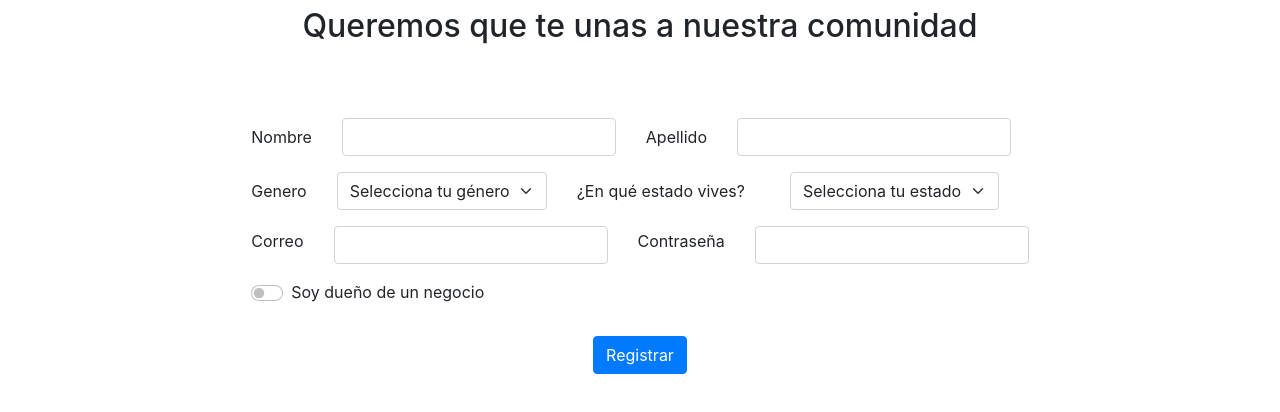
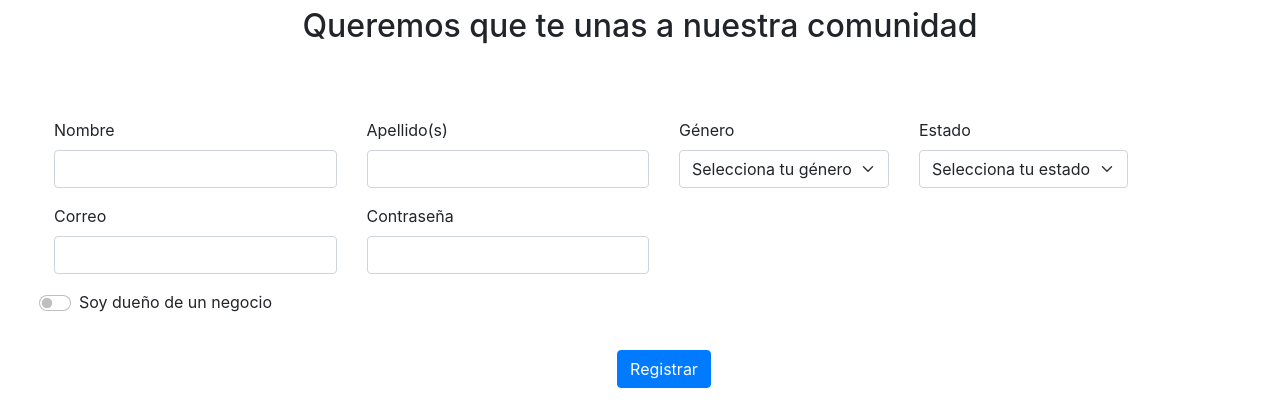
Before and after one commit to RafaelASantosTrujillo/aquiesta, a React (Create React App) app: page /register in a window 1280 px wide. Shown: the part 285-697 px from the top of the page. Built offline with nearby package versions, Linux system fonts and the light colour scheme.

Commit message:
Añadiendo handler a Register

```diff
--- a/src/components/Register.jsx
+++ b/src/components/Register.jsx
@@ -1,58 +1,199 @@
-import React, { useEffect, useState } from "react";
+import React, { useState } from "react";
 import Commerce from "./Commerce";
 
-function Register() {
-    const [form,setForm] = useState({
-        name:'',
-        lastname:'',
-        gender:'',
-        state:'',
-        mail:'',
-        password:'',
-    });
-    const [checkbox,setCheckbox] = useState(true);
+let states = [
+    {
+        label: "Aguascalientes",
+        key: 'Aguascalientes',
+        value: 'Aguascalientes'
+    }, {
+        label: "Baja California",
+        key: 'Baja California',
+        value: 'Baja California'
+    }, {
+        label: "Campeche",
+        key: 'Campeche',
+        value: 'Campeche'
+    }, {
+        label: "Chiapas",
+        key: 'Chiapas',
+        value: 'Chiapas'
+    }, {
+        label: "Chihuahuas",
+        key: 'Chihuahua',
+        value: 'Chihuahua'
+    }, {
+        label: "Ciudad de México",
+        key: 'Ciudad de México',
+        value: 'Ciudad de México'
+    }, {
+        label: "Coahuila",
+        key: 'Coahuila',
+        value: 'Coahuila'
+    }, {
+        label: "Colima",
+        key: 'Colima',
+        value: 'Colima'
+    }, {
+        label: "Durango",
+        key: 'Durango',
+        value: 'Durango'
+    }, {
+        label: "Estado de México",
+        key: 'Estado de México',
+        value: 'Estado de México'
+    }, {
+        label: "Guanajuato",
+        key: 'Guanajuato',
+        value: 'Guanajuato'
+    }, {
+        label: "Guerrero",
+        key: 'Guerrero',
+        value: 'Guerrero'
+    }, {
+        label: "Hidalgo",
+        key: 'Hidalgo',
+        value: 'Hidalgo'
+    }, {
+        label: "Jalisco",
+        key: 'Jalisco',
+        value: 'Jalisco'
+    }, {
+        label: "Michoacán",
+        key: 'Michoacán',
+        value: 'Michoacán'
+    }, {
+        label: "Morelos",
+        key: 'Morelos',
+        value: 'Morelos'
+    }, {
+        label: "Nayarit",
+        key: 'Nayarit',
+        value: 'Nayarit'
+    }, {
+        label: "Nuevo León",
+        key: 'Nuevo León',
+        value: 'Nuevo León'
+    }, {
+        label: "Oaxaca",
+        key: 'Oaxaca',
+        value: 'Oaxaca'
+    }, {
+        label: "Puebla",
+        key: 'Puebla',
+        value: 'Puebla'
+    }, {
+        label: "Querétaro",
+        key: 'Querétaro',
+        value: 'Querétaro'
+    }, {
+        label: "Quintana Roo",
+        key: 'Quintana Roo',
+        value: 'Quintana Roo'
+    }, {
+        label: "San Luis Potosí",
+        key: 'San Luis Potosí',
+        value: 'San Luis Potosí'
+    }, {
+        label: "Sinaloa",
+        key: 'Sinaloa',
+        value: 'Sinaloa'
+    }, {
+        label: "Sonora",
+        key: 'Sonora',
+        value: 'Sonora'
+    }, {
+        label: "Tabasco",
+        key: 'Tabasco',
+        value: 'Tabasco'
+    }, {
+        label: "Tamaulipas",
+        key: 'Tamaulipas',
+        value: 'Tamaulipas'
+    }, {
+        label: "Tlaxcala",
+        key: 'Tlaxcala',
+        value: 'Tlaxcala'
+    }, {
+        label: "Veracruz",
+        key: 'Veracruz',
+        value: 'Veracruz'
+    }, {
+        label: "Yucatán",
+        key: 'Yucatán',
+        value: 'Yucatán'
+    }, {
+        label: "Zacatecas",
+        key: 'Zacatecas',
+        value: 'Zacatecas'
+    }
+]
 
-    const [isSubmitting,setSubmitting] =useState(false);
+let formElements = [
+    {
+        label: "Nombre",
+        key: 'name',
+        type: 'text'
+    }, {
+        label: "Apellido(s)",
+        key: 'lastname',
+        type: 'text'
+    },
+    {
+        label: "Género",
+        key: 'gender',
+        type: 'select'
+    }, {
+        label: "Estado",
+        key: 'state',
+        type: 'select'
+    },
+    {
+        label: "Correo",
+        key: 'mail',
+        type: 'mail'
+    }, {
+        label: "Contraseña",
+        key: 'password',
+        type: 'password'
+    }, {
+        label: "Soy dueño de un negocio",
+        key: 'type',
+        type: 'checkbox'
+    }
+]
 
 
-    useEffect( ()=>{
-        setSubmitting(true);
 
+
+function Register() {
+    const [formData, setFormData] = useState({})
+    const [formState, setFormState] = useState({})
+
+    const handleChange = (value, key) => {
+        setFormData({ ...formData, ...{ [key]: value } });
+    }
+    const submit = () => {
+        if (isFormInValid()) {
+            return
+        }
+        alert(JSON.stringify(formData))
+    }
+
+    const isFormInValid = () => {
+        let returnValue = false;
+        formElements.forEach(formElement => {
+            if (formData[formElement.key] === undefined) {
+                alert(formElement.label + " is missing");
+                returnValue = true
+            }
         })
 
-
-    const handleChange = (e) => {
-        setForm({
-            ...form,
-            [e.target.name]: e.target.value
-        });
-        //false para cuando si es el negocio
-        //true para usuario normal
-        setCheckbox(!checkbox);
-    };
+        return returnValue
+    }
 
 
-    const validate = () => {
-        let err ={};
-        if(!form.name){
-            err.name= 'Nombre es un campo requerido'
-        }
-        return err;
-    }
 
-    const showError = (errObj) => {
-        let errMsg='';
-
-        for(let err in errObj){
-            errMsg += `${errObj[err]}. `;
-
-        }
-
-        alert(`Errors ${errMsg}`);
-    }
-
-    console.log(form);
-    console.log(checkbox);
     return (
         <React.Fragment>
             <div className="pt-3 mb-3 container-fluid d-flex flex-column">
@@ -62,250 +203,87 @@ function Register() {
                 <div className="mb-3 d-flex justify-content-center">
                     <h2>Queremos que te unas a nuestra comunidad</h2>
                 </div>
-                <div className="pt-5 container-fluid d-flex justify-content-center">
-                    <form>
-                        <div className="mb-3">
-                            <div className="row g-3 d-flex flex-row align-items-center">
-                                <div className="col-auto">
+                <div className="m-4 pt-4 container-fluid d-flex justify-content-center">
+                    <form className="row g-3 d-flex flex-row" novalidate>
+                        {formElements.map(formElement => {
+                            if (formElement.type === "select" && formElement.key === "gender") {
+                                return <div className="g-3 col-auto">
                                     <label
-                                        for="nameRegister"
-                                        class="col-form-label"
-                                    >
-                                        Nombre
+                                        for={formData[formElement.label]}
+                                        className="form-label">
+                                        {formElement.label}
                                     </label>
-                                </div>
-                                <div className="col-auto">
-                                    <input
-                                        type="text"
-                                        name="name"
-                                        className="form-control"
-                                        onChange={handleChange}
-                                        required
-                                    />
-                                    <div className="invalid-feedback">
-                                        El campo debe ser llenado
-                                    </div>
-                                </div>
-                                <div className="col-auto">
-                                    <label
-                                        for="lastNameRegister"
-                                        class="col-form-label"
-                                    >
-                                        Apellido
-                                    </label>
-                                </div>
-                                <div className="col-auto">
-                                    <input
-                                        type="text"
-                                        name="lastname"
-                                        className="form-control"
-                                        onChange={handleChange}
-                                        required
-                                    />
-                                </div>
-                            </div>
-                        </div>
-                        <div className="mb-3">
-                            <div className="row g-3 d-flex flex-row align-items-center">
-                                <div className="col-auto">
-                                    <label
-                                        for="genderRegister"
-                                        class="col-form-label"
-                                    >
-                                        Genero
-                                    </label>
-                                </div>
-                                <div className="col-auto">
-                                    <select
-                                    className="form-select"
-                                    name="gender"
-                                    onChange={handleChange}
-                                    required>
-                                        <option selected>
-                                            Selecciona tu género
-                                        </option>
-                                        <option value="1">Masculino</option>
-                                        <option value="2">Femenino</option>
+                                    <select onChange={(e) => {
+                                        handleChange(e.target.value, formElement.key)
+                                    }}
+                                        className="form-select">
+                                        <option value="" key="" selected>Selecciona tu género</option>
+                                        <option value="femenino" key="femenino"> Femenino </option>
+                                        <option value="masculino" key="masculino">Masculino</option>
                                     </select>
                                 </div>
-                                <div className="col-auto">
+                            } else if (formElement.type === "select" && formElement.key === "state") {
+                                return <div className="col-auto">
                                     <label
-                                        for="stateRegister"
-                                        class="col-form-label"
+                                        className="form-label">
+                                        {formElement.label}
+                                    </label>
+                                    <select onChange={(e) => {
+                                        handleChange(e.target.value, formElement.key)
+                                    }}
+                                        className="form-select">
+                                        <option value="" key="" selected>Selecciona tu estado</option>
+                                        {
+                                            states.map(state => {
+                                                return <option
+                                                    value={state.value}
+                                                    key={state.key}
                                                 >
-                                        ¿En qué estado vives?
-                                    </label>
-                                </div>
-                                <div className="col-auto">
-                                    <div className="col-auto">
-                                        <select
-                                            className="form-select"
-                                            name="state"
-                                            onChange={handleChange}
-                                            required
-                                        >
-                                            <option selected>
-                                                Selecciona tu estado
+                                                    {state.label}
                                                 </option>
-                                            <option value="Aguascalientes">
-                                                Aguascalientes
-                                            </option>
-                                            <option value="Baja California">
-                                                Baja California
-                                            </option>
-                                            <option value="Baja California Sur">
-                                                Baja California Sur
-                                            </option>
-                                            <option value="Campeche">
-                                                Campeche
-                                            </option>
-                                            <option value="Chiapas">
-                                                Chiapas
-                                            </option>
-                                            <option value="Chihuahua">
-                                                Chihuahua
-                                            </option>
-                                            <option value="CDMX">
-                                                Ciudad de México
-                                            </option>
-                                            <option value="Coahuila">
-                                                Coahuila
-                                            </option>
-                                            <option value="Colima">
-                                                Colima
-                                            </option>
-                                            <option value="Durango">
-                                                Durango
-                                            </option>
-                                            <option value="Estado de Mexico">
-                                                Estado de México
-                                            </option>
-                                            <option value="Guanajuato">
-                                                Guanajuato
-                                            </option>
-                                            <option value="Guerrero">
-                                                Guerrero
-                                            </option>
-                                            <option value="Hidalgo">
-                                                Hidalgo
-                                            </option>
-                                            <option value="Jalisco">
-                                                Jalisco
-                                            </option>
-                                            <option value="Michoacan">
-                                                Michoacán
-                                            </option>
-                                            <option value="Morelos">
-                                                Morelos
-                                            </option>
-                                            <option value="Nayarit">
-                                                Nayarit
-                                            </option>
-                                            <option value="Nuevo Leon">
-                                                Nuevo León
-                                            </option>
-                                            <option value="Oaxaca">
-                                                Oaxaca
-                                            </option>
-                                            <option value="Puebla">
-                                                Puebla
-                                            </option>
-                                            <option value="Queretaro">
-                                                Querétaro
-                                            </option>
-                                            <option value="Quintana Roo">
-                                                Quintana Roo
-                                            </option>
-                                            <option value="San Luis Potosi">
-                                                San Luis Potosí
-                                            </option>
-                                            <option value="Sinaloa">
-                                                Sinaloa
-                                            </option>
-                                            <option value="Sonora">
-                                                Sonora
-                                            </option>
-                                            <option value="Tabasco">
-                                                Tabasco
-                                            </option>
-                                            <option value="Tamaulipas">
-                                                Tamaulipas
-                                            </option>
-                                            <option value="Tlaxcala">
-                                                Tlaxcala
-                                            </option>
-                                            <option value="Veracruz">
-                                                Veracruz
-                                            </option>
-                                            <option value="Yucatan">
-                                                Yucatán
-                                            </option>
-                                            <option value="Zacatecas">
-                                                Zacatecas
-                                            </option>
+                                            })
+                                        }
                                     </select>
                                 </div>
-                                </div>
-                            </div>
-                        </div>
-                        <div className="mb-3">
-                            <div className="row g-3 d-flex flex-row align-items-center">
-                                <div className="col-auto">
-                                    <label
-                                        for="emailRegister"
-                                        className="form-label"
-                                    >
-                                        Correo
-                                    </label>
-                                </div>
-                                <div className="col-auto">
-                                    <input
-                                        type="email"
-                                        className="form-control"
-                                        name="mail"
-                                        onChange={handleChange}
-                                        required
-                                    />
-                                </div>
-                                <div className="col-auto">
-                                    <label
-                                        for="passwordRegister"
-                                        className="form-label"
-                                    >
-                                        Contraseña
-                                    </label>
-                                </div>
-                                <div className="col-auto">
-                                    <input
-                                        type="password"
-                                        className="form-control"
-                                        name="password"
-                                        onChange={handleChange}
-                                        required
-                                    />
-                                </div>
-                            </div>
-                        </div>
-                        <div className="mb-3">
-                            <div className="form-check">
+                            } else if (formElement.type === "checkbox") {
+                                return <div className="form-check">
                                     <div className="form-check form-switch">
                                         <input
                                             className="form-check-input"
-                                        type="checkbox"
-                                        name="checkbox"
-                                        onClick={handleChange}
+                                            type={formElement.type}
+                                            key={formElement.key}
                                         />
                                         <label
                                             className="form-check-label"
-                                        for="flexSwitchCheckDefault"
                                         >
-                                        Soy dueño de un negocio
+                                            {formElement.label}
                                         </label>
                                     </div>
                                 </div>
+                            }
+                            else {
+                                return <div className="col-md-3">
+                                    <label
+                                        className="form-label">
+                                        {formElement.label}
+                                    </label>
+                                    <input
+                                        className="form-control"
+                                        type={formData[formElement.type]}
+                                        value={formData[formElement.key]}
+                                        onChange={(e) => {
+                                            handleChange(e.target.value, formElement.key)
+                                        }}
+                                    />
                                 </div>
+                            }
+                        })}
                         <div className="pt-3 d-flex flex-row justify-content-center">
-                            <button type="submit" className="btn btn-primary">
+                            <button type="submit" className="btn btn-primary" onClick={
+                                (e) => {
+                                    e.preventDefault();
+                                    submit()
+                                }}>
                                 Registrar
                             </button>
                         </div>
@@ -316,6 +294,7 @@ function Register() {
             <Commerce />
         </React.Fragment>
     );
+
 }
 
 export default Register;
```
Lines whose indentation alone changed are shown as unchanged.
